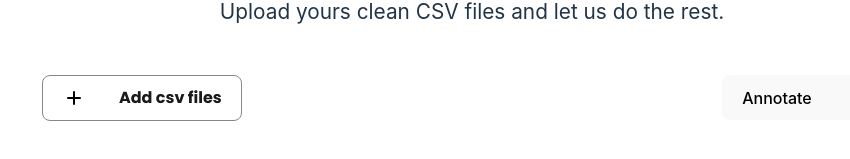
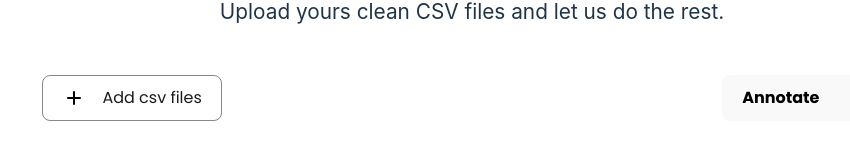
Before and after one commit to dilane3/csv-annotator-web, a React (Vite) app: page / in a window 1280 px wide. Shown: the part 189-348 px from the top of the page, without its empty margins (168-1018 px from the left). Built offline with nearby package versions, Linux system fonts and the light colour scheme.

Commit message:
Update style

```diff
--- a/src/App.css
+++ b/src/App.css
@@ -122,6 +122,7 @@
   justify-content: space-between;
   align-items: center;
   width: 200px;
+  font-family: "PoppinsBold";
 }
 
 .upload__btn svg {
@@ -129,7 +130,7 @@
 }
 
 .main__uploader__title {
-  font-family: "PoppinsBold";
+  font-family: "PoppinsRegular";
   color: var(--color-text-dark);
   background-color: var(--color-text);
   border: 1px solid #888;
@@ -138,9 +139,13 @@
   flex-direction: row;
   justify-content: space-between;
   align-items: center;
-  width: 200px;
+  width: 180px;
 }
 
 .main__uploader__title:hover {
   background-color: var(--color-text);
 }
+
+.main__uploader__title svg {
+  fill: var(--color-primary);
+}
--- a/src/App.jsx
+++ b/src/App.jsx
@@ -27,7 +27,6 @@ function App() {
               <svg
                 width="24"
                 height="24"
-                fill="none"
                 xmlns="http://www.w3.org/2000/svg"
               >
                 <path
```
